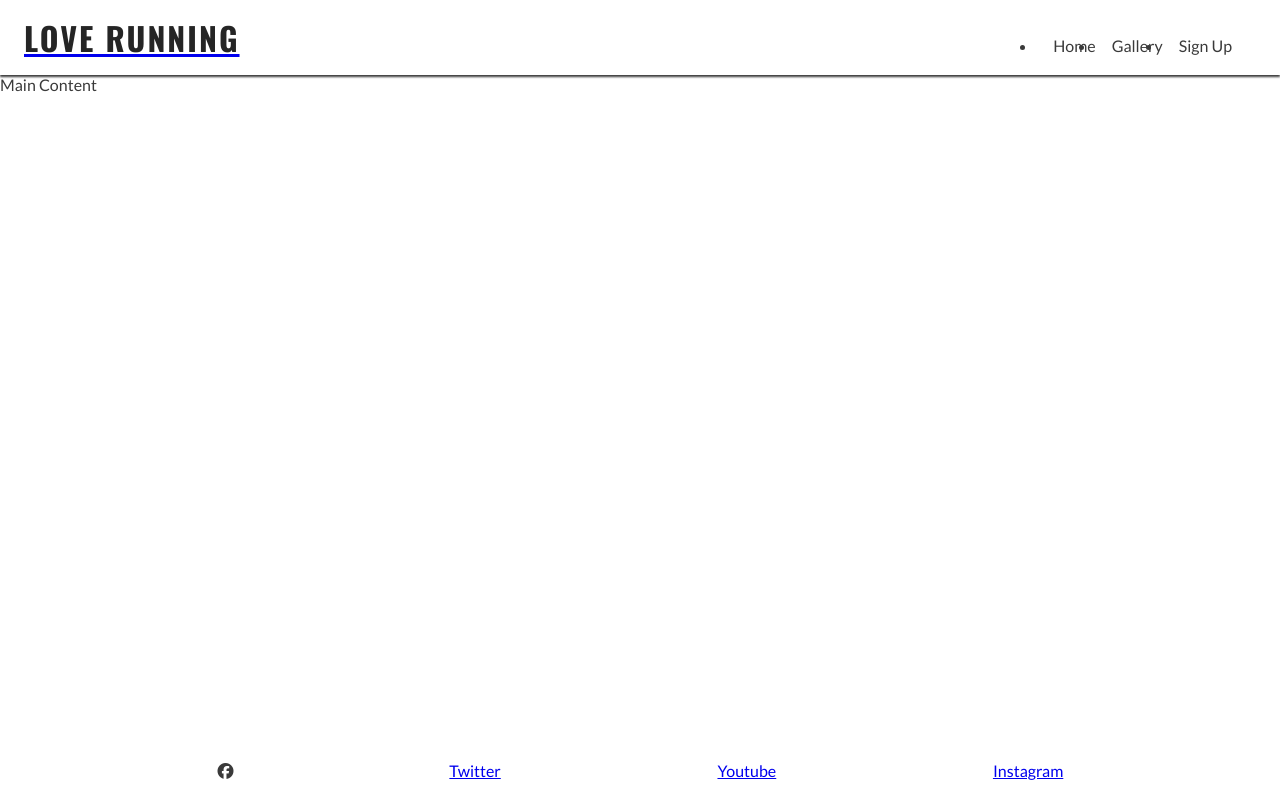
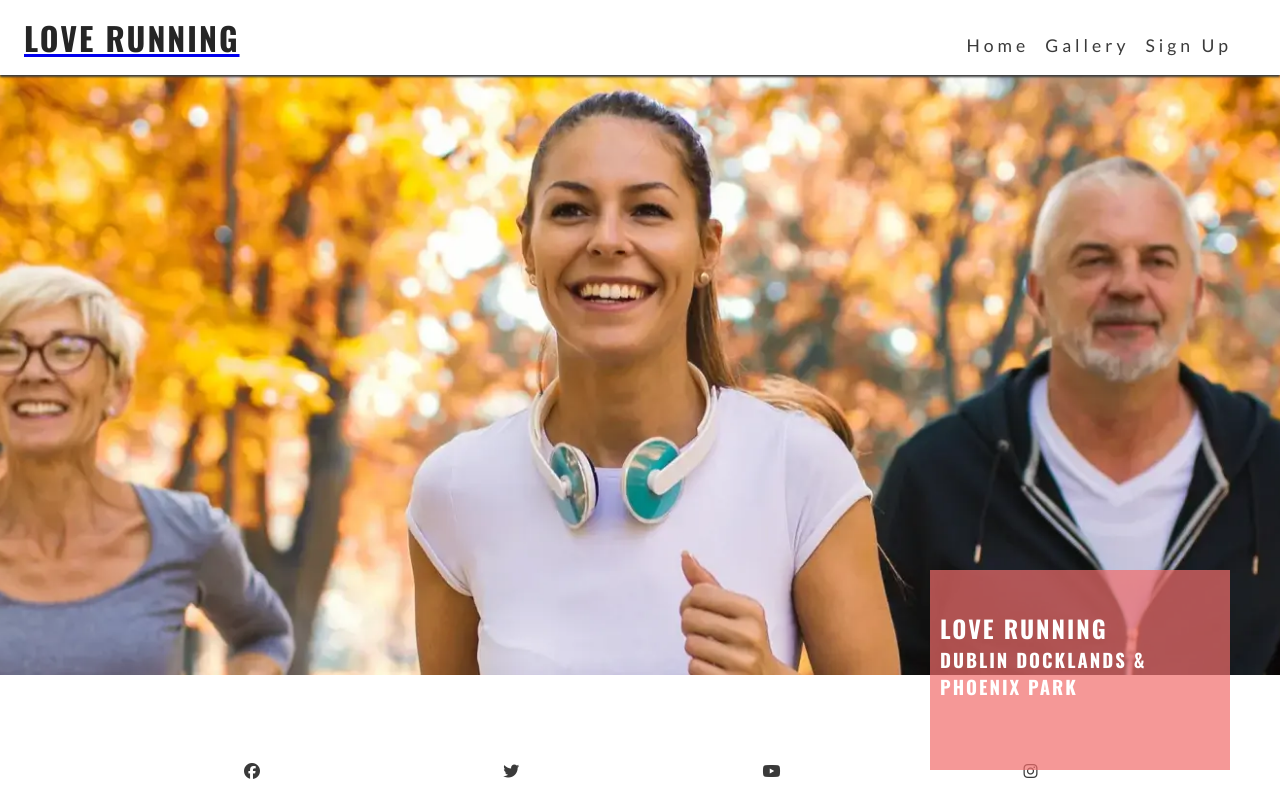
Before and after one commit to Michael-Obadun/love-running, a plain HTML site: page signup.html in a window 1280 px wide. Drawn offline with nearby package versions, Linux system fonts and the light colour scheme.

Commit message:
added media query for hero image for screens larger than 760px

```diff
--- a/assets/css/style.css
+++ b/assets/css/style.css
@@ -44,14 +44,15 @@ nav a{
 }
 
 
-.menu[
+#menu{
     font-size: 110%;
     letter-spacing: 4px;
     list-style-type: none;
-]
+}
 
 .menu > li{
     margin-bottom: 1em;
+    text-decoration:none;
 }
 
 .active{
@@ -93,11 +94,12 @@ main{
     height: 600px;
     width:100%;
    background:url("../images/hero-image.webp") no-repeat center center/cover;
+   position:relative;
 }
 
 #cover-text{
     /*the last digit sets the alpha value*/
-    background-color:rgba(241, 109, 107, .7)
+    background-color: rgba(241, 109, 107, .7);
     fomt-size:130%;
     position:absolute;
     bottom:30px;
@@ -106,6 +108,11 @@ main{
     padding-top:40px;
     padding-left:10px;
 }
+
+#cover-text > h2, #cover-text >h3{
+    color:#ffffff
+}
+
 
  /*footer*/
  #social-networks{
@@ -153,6 +160,13 @@ main{
     /*push main content down to accomidate for larger header*/
     margin-top: 75px;
     }
+
+/*hero*/
+#cover-text{
+    width:300px;
+    right:50px;
+}
+
  }
 /*Media Queries*/
  /*Media qury for tablel screens latger than 760px and up*/
--- a/signup.html
+++ b/signup.html
@@ -38,8 +38,13 @@
 
 
  <!--This will contain the main information-->
- <main>Main Content</main>
-
+ <main>
+    <section id="hero"></section>
+    <div id="cover-text">
+        <h2>Love Running</h2>
+        <h3>Dublin Docklands & Phoenix Park</h3>
+    </div>
+</main>
 
 
 
@@ -52,13 +57,13 @@
             <a href="https://www.facebook.com/"target="_blank" rel="noopener" aria-label="Vist our Facebook (opens in a new tab)"><i class="fa-brands fa-facebook"></i></a>
         </li>
         <li>
-            <a href="https://x.com/?lang=en-gb/"target="_blank" rel="noopener" aria-label="Vist our Facebook (opens in a new tab)">Twitter</a>
+            <a href="https://x.com/?lang=en-gb/"target="_blank" rel="noopener" aria-label="Vist our Facebook (opens in a new tab)"><i class="fa-brands fa-twitter"></i></a>
         </li>
         <li>
-            <a href="https://www.youtube.com//"target="_blank" rel="noopener" aria-label="Vist our Facebook (opens in a new tab)">Youtube</a>
+            <a href="https://www.youtube.com//"target="_blank" rel="noopener" aria-label="Vist our Facebook (opens in a new tab)"><i class="fa-brands fa-youtube"></i></a>
         </li>
         <li>
-            <a href="https://www.instagram.com/"target="_blank" rel="noopener" aria-label="Vist our Facebook (opens in a new tab)">Instagram</a>
+            <a href="https://www.instagram.com/"target="_blank" rel="noopener" aria-label="Vist our Facebook (opens in a new tab)"><i class="fa-brands fa-instagram"></i></a>
         </li>
     </ul>
  </footer>
```
Also changed, not shown: gallery.html (+9 -5 lines), index.html (+1 -1 lines).
